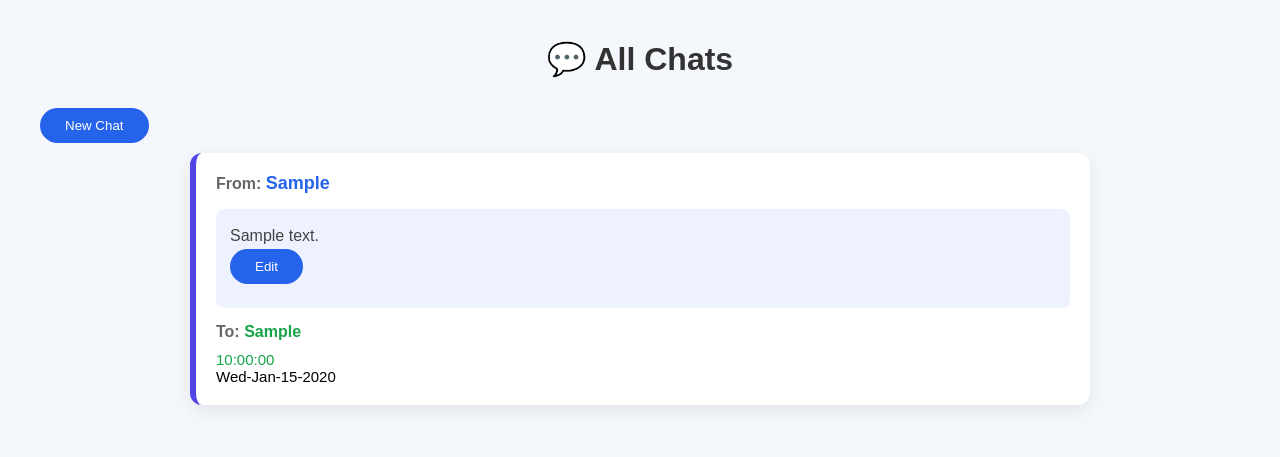
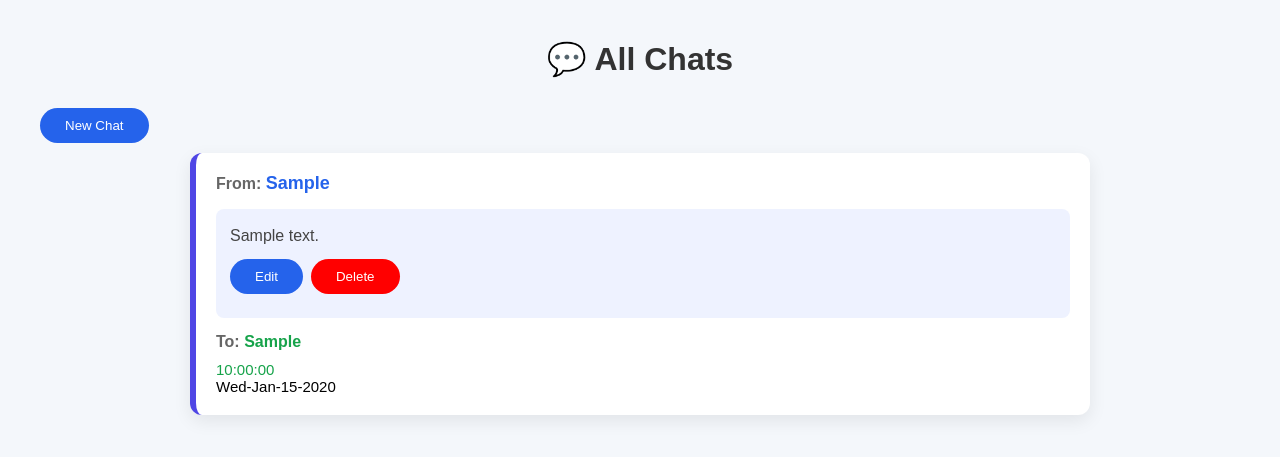
Before and after one commit to sachindataninja123/backend-practice, a Node server app: page /chats in a window 1280 px wide. Shown: the top 457 px of the page. Run offline with Node 20, Linux system fonts and the light colour scheme; tables that the repository leaves empty hold one stand-in row (values such as "Sample post"); some libraries are stand-ins or nearby versions.

Commit message:
delete functionality added

```diff
--- a/09 Mongo3/index.js
+++ b/09 Mongo3/index.js
@@ -73,6 +73,14 @@ app.patch("/chats/:id", async (req, res) => {
   res.redirect("/chats");
 });
 
+//update Route
+app.delete("/chats/:id/delete", async (req, res) => {
+  const { id } = req.params;
+  await Chat.findByIdAndDelete(id);
+
+  res.redirect("/chats");
+});
+
 app.listen(PORT, () => {
   console.log(`Server is running on ${PORT}`);
 });
--- a/09 Mongo3/public/style.css
+++ b/09 Mongo3/public/style.css
@@ -82,6 +82,26 @@ button {
   cursor: pointer;
   margin-bottom: 10px;
 }
+
+.delButton {
+  padding: 10px 25px;
+  background-color: red;
+  text-decoration: none;
+  outline: none;
+  color: white;
+  border-radius: 30px;
+  border: none;
+  cursor: pointer;
+  margin-bottom: 10px;
+}
 button:active {
   transform: scale(95);
 }
+
+.actionbtn {
+  margin-top: 10px;
+  display: flex;
+  align-items: center;
+  justify-content: start;
+  gap: 8px;
+}
--- a/09 Mongo3/views/chats.ejs
+++ b/09 Mongo3/views/chats.ejs
@@ -28,11 +28,17 @@
 
                 <div class="message">
                     <%= chat.message %>
-                    <form action="/chats/<%=chat._id  %>/edit" method="GET">
+                   <div class="actionbtn">
+                     <form action="/chats/<%=chat._id  %>/edit" method="GET">
                         <button>
                             Edit
                         </button>
                     </form>
+
+                    <form action="/chats/<%=chat._id  %>/delete?_method=DELETE" method="POST">
+                        <button class="delButton">Delete</button>
+                    </form>
+                   </div>
                 </div>
 
                 <p>
```
